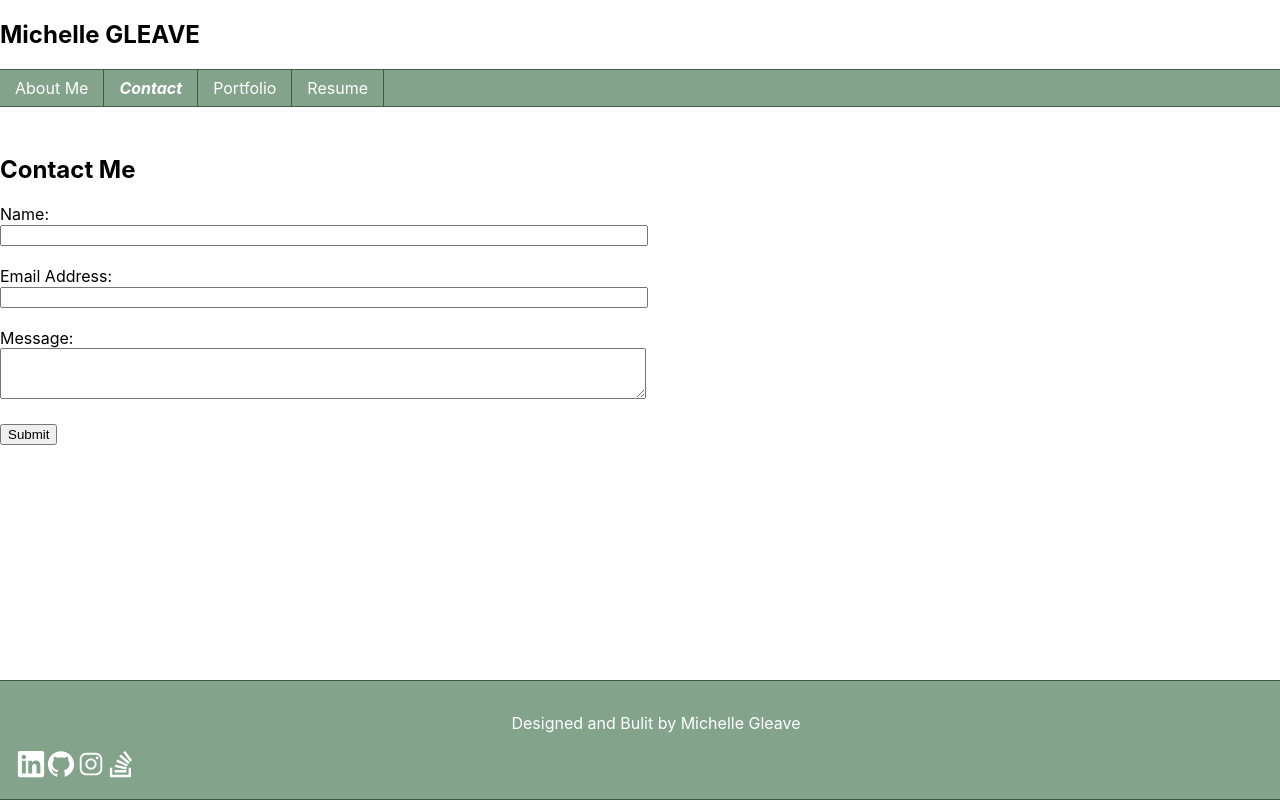
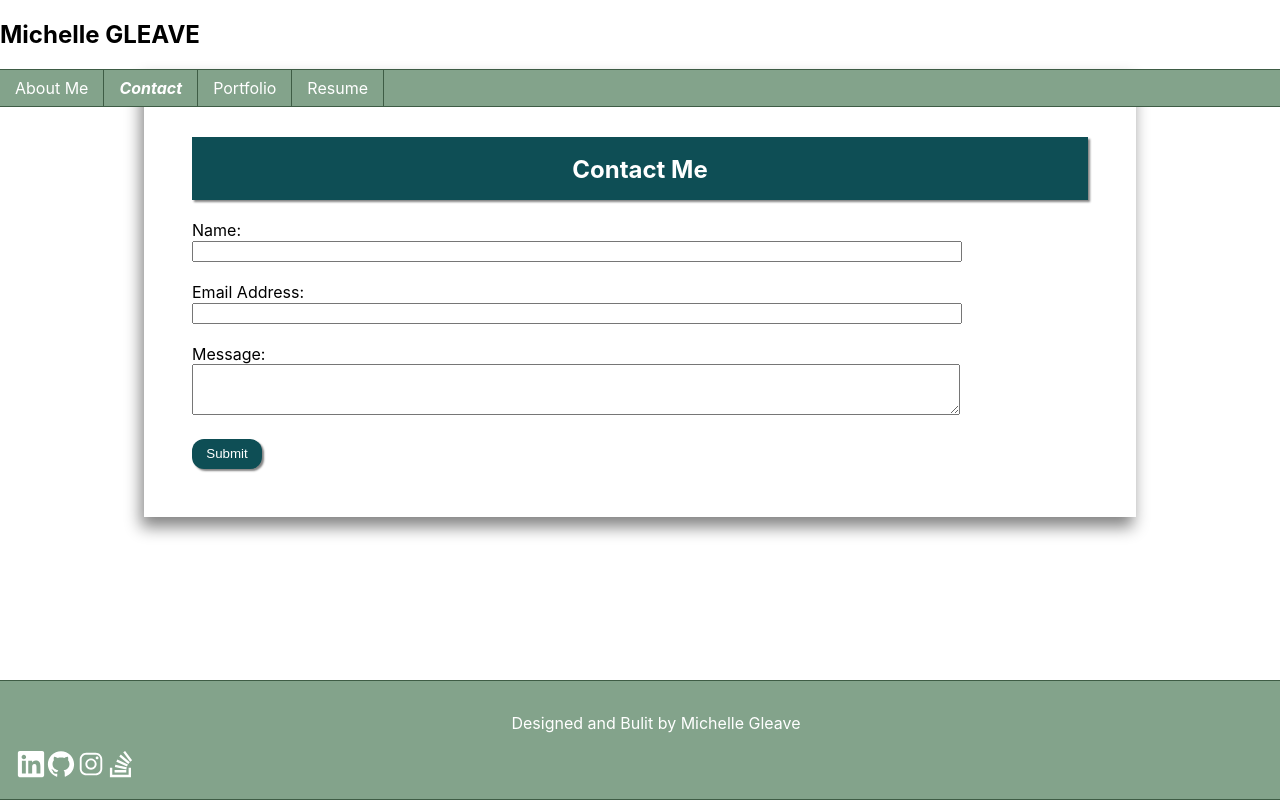
Before and after one commit to mmgleave/mmgleave-portfolio-v2, a React (Create React App) app: page / in a window 1280 px wide. Both pictures are taken after a click on the element "Contact". Built offline with nearby package versions, Linux system fonts and the light colour scheme.

Commit message:
styling (shadows and spacing mostly

```diff
--- a/src/App.css
+++ b/src/App.css
@@ -20,7 +20,7 @@
 #nav {
   width: 100%;
   float: left;
-  margin: 0 0 3em 0;
+  margin: 0 0 3rem 0;
   padding: 0;
   list-style: none;
   background-color: rgb(131, 163, 139);
@@ -51,20 +51,64 @@
 
 /* form styles */
 
+#contact-div {
+  margin-top: 2rem;
+}
+
+#contact h1 {
+  background-color:rgb(14, 78, 85);
+  box-shadow: 2px 2px 2px rgba(0, 0, 0, 0.486);
+  text-align: center;
+  color: white;
+  padding-bottom: 1rem;
+}
+
 .inputDiv input, textarea {
-  width: 50%;
+  width: 85%;
+  margin: auto;
+}
+
+#contact button {
+  background-color:rgb(14, 78, 85);
+  border: none;
+  width: 70px;
+  height: 30px;
+  border-radius: 12px;
+  color: white;
+  box-shadow: 2px 2px 2px rgba(0, 0, 0, 0.486);
+}
+
+#contact-div {
+  width: 70%;
+  padding: 3rem;
+  align-items: center;
+  box-shadow: -3px 10px 15px rgba(0, 0, 0, 0.486);
+  margin-top: 2rem;
+  margin: auto;
 }
 
 /* portfolio styles */
 
+#portfolio {
+  margin: auto;
+  width: 85%;
+}
+
 .portfolio-item {
   margin-bottom: 2rem;
-  box-shadow: 2px 5px 5px rgba(62, 92, 69, 0.486);
+  box-shadow: 2px 5px 5px hsla(134, 19%, 30%, 0.486);
 }
 
 #portfolio h1 {
   color: rgb(62, 92, 69);
   margin-left: 2rem;
+  border-bottom: rgb(62, 92, 69);
+}
+
+#portfolio a {
+  color:rgb(14, 78, 85);
+  text-decoration: none;
+  margin: 2rem;
 }
 
 .img {
@@ -73,3 +117,17 @@
   margin-left: 2rem;
   margin-bottom: 2rem;
 }
+
+/* about me styles */
+#about img {
+  box-shadow: 2px 5px 5px rgba(0, 0, 0, 0.486);
+  margin-left: 2rem;
+}
+
+#about p {
+  padding: 2rem;
+}
+
+#about h1 {
+  margin-left: 2rem;
+}
--- a/src/components/About/index.js
+++ b/src/components/About/index.js
@@ -1,16 +1,16 @@
 import React from 'react';
-// import profilePhoto from '../../assets/'
+import profilePhoto from '../../assets/images/avatar.jpeg'
 
 function About() {
     return (
-        <section className="">
+        <section id='about'>
             <h1>About Me</h1>
-            {/* <img
+            <img
             src={profilePhoto}
             className=""
-            style={{ width: "100%"}}
+            style={{ width: 200}}
             alt="profile photo"
-            /> */}
+            />
             <p>My name is Michelle Gleave (she/her). I reside in Salt Lake City, Utah with my husband Mike and my dog Mulder.
 I am currently a student at the University of Utah Coding Boot Camp. I have experience with HTML, CSS, VBA for Microsoft Office, Adobe Photoshop and Illustrator, and Javascript. I currently work for The Center for Excellence in Higher Education and as a freelance graphic designer. My passion lies in creating clean, streamlined, and aesthetically pleasing applications.</p>
         </section>
--- a/src/components/Contact/index.js
+++ b/src/components/Contact/index.js
@@ -35,7 +35,8 @@ function ContactForm() {
     };
 
     return (
-        <section>
+        <section id='contact'>
+            <div id='contact-div'>
                 <h1>
                     Contact Me
                 </h1>
@@ -62,6 +63,7 @@ function ContactForm() {
                     )}
                     <button type="submit">Submit</button>
                 </form>
+            </div>
         </section>
     );
 }
--- a/src/components/Portfolio/index.js
+++ b/src/components/Portfolio/index.js
@@ -14,6 +14,8 @@ function Portfolio({ projects }) {
                                 className='img'
                             />
                         </div>
+                        <a href={item.link}>Visit Site</a>
+                        <a href={item.repo}>GitHub</a>
                     </div>
                 )
             })}
```
Lines whose indentation alone changed are shown as unchanged.
